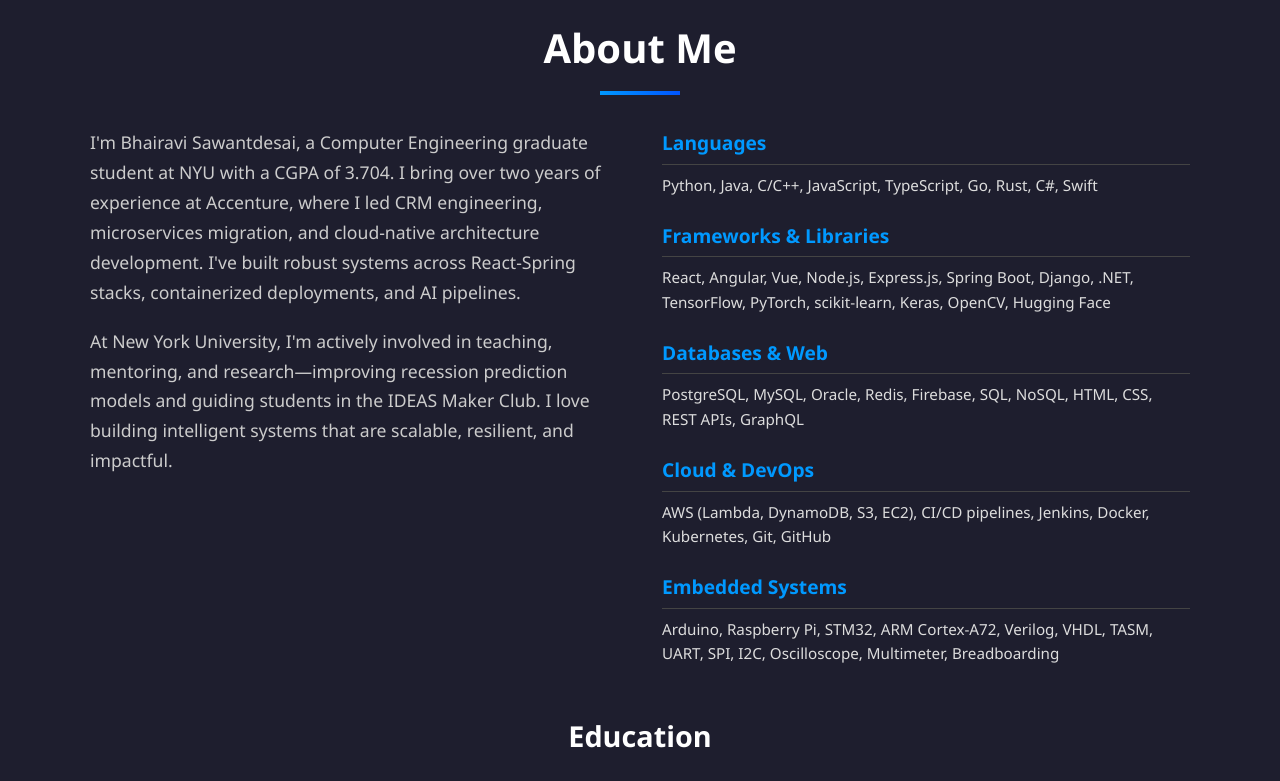
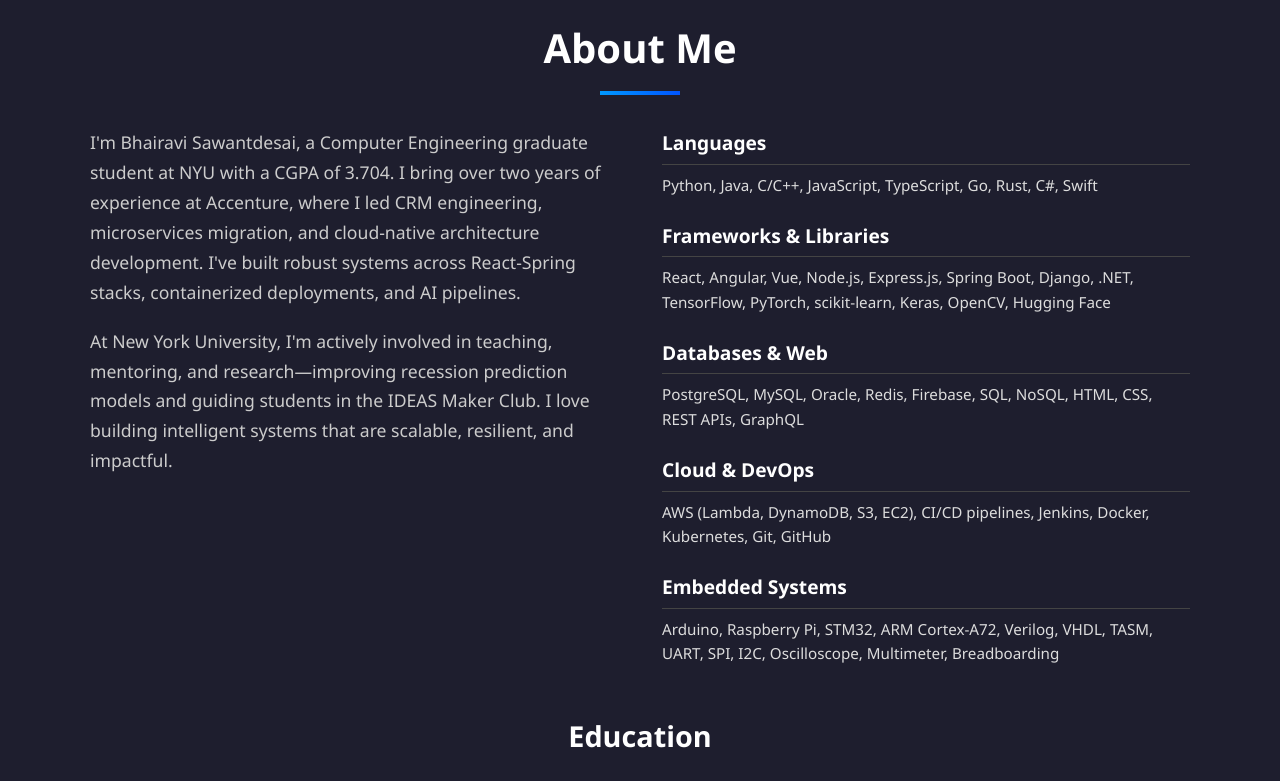
Before and after one commit to BhairaviVSD/bhairavivsd.github.io, a React (Vite) app: page / in a window 1280 px wide. Shown: the part 880-1661 px from the top of the page. Built offline with nearby package versions, Linux system fonts and the light colour scheme.

Commit message:
Adding updated files 2.9 Minimalist

```diff
--- a/src/components/About.module.css
+++ b/src/components/About.module.css
@@ -56,7 +56,7 @@
 .skillCategory h3 {
   font-size: 1.2rem;
   margin-bottom: 0.5rem;
-  color: #0099FF;
+  color: #FFFFFF;
   font-weight: 700;
   border-bottom: 1px solid #444;
   padding-bottom: 0.3rem;
--- a/src/components/Experience.module.css
+++ b/src/components/Experience.module.css
@@ -94,7 +94,7 @@
 }
 
 .company {
-  color: #0099FF;
+  color: #FFFFFF;
 }
 
 .period {
```
Also changed, not shown: 1 other file (tests, documents, lock files or other folders).
